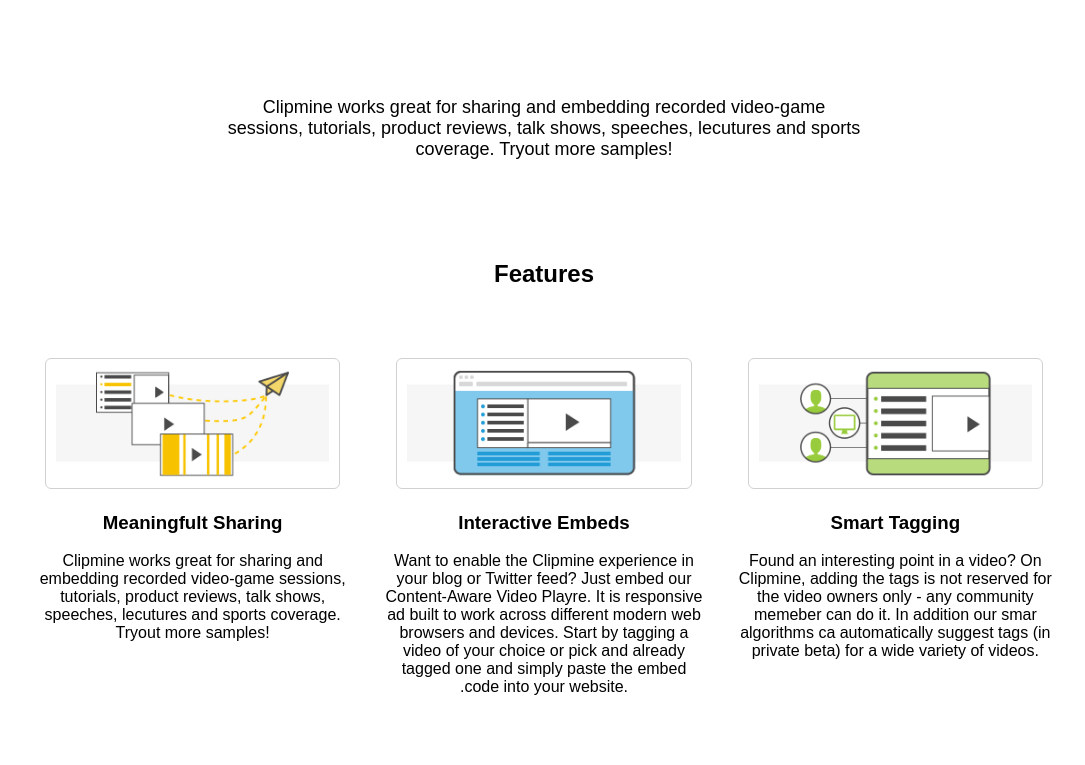
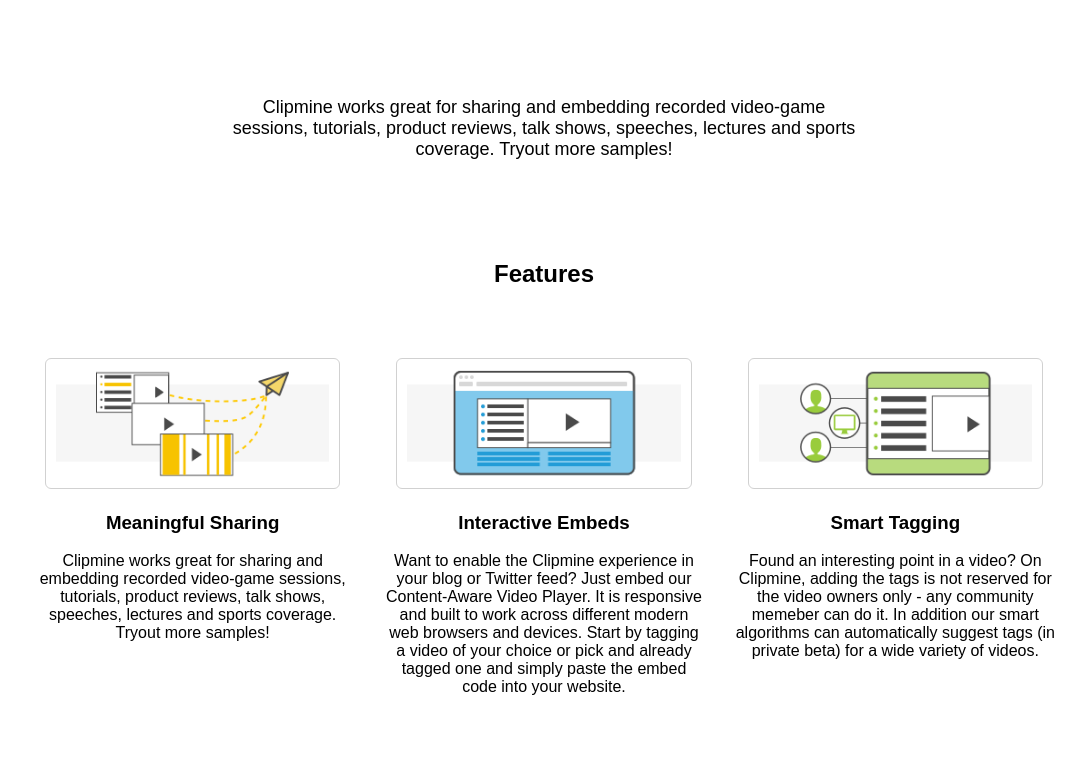
Before and after one commit to hamad1safdar/clipmine-assignment-day3, a website: page index.html in a window 1280 px wide. Shown: the part 1135-1900 px from the top of the page, without its empty margins (96-1181 px from the left). Drawn offline with Linux system fonts and the light colour scheme.

Commit message:
typos-removed

```diff
--- a/index.html
+++ b/index.html
@@ -37,7 +37,7 @@
         <div class="banner-text-container">
           <h3 class="banner-title">A Better Video Experience for Web</h3>
           <p class="banner-subtitle">
-            Clipmine enaables bloggers, creators and enthsiasts to tag content
+            Clipmine enables bloggers, creators and enthusiasts to tag content
             inside online videos and create a more engaging video experience
           </p>
           <button class="banner-btn">Sign Up</button>
@@ -119,7 +119,7 @@
         </div>
         <p class="video-subtitle">
           Clipmine works great for sharing and embedding recorded video-game
-          sessions, tutorials, product reviews, talk shows, speeches, lecutures
+          sessions, tutorials, product reviews, talk shows, speeches, lectures
           and sports coverage. Tryout more samples!
         </p>
       </section>
@@ -132,11 +132,11 @@
               src="/public/images/features/index-sharing_300x120.png"
               alt=""
             />
-            <h3>Meaningfult Sharing</h3>
+            <h3>Meaningful Sharing</h3>
             <p>
               Clipmine works great for sharing and embedding recorded video-game
               sessions, tutorials, product reviews, talk shows, speeches,
-              lecutures and sports coverage. Tryout more samples!
+              lectures and sports coverage. Tryout more samples!
             </p>
           </div>
           <div class="feature-component">
@@ -148,10 +148,10 @@
             <h3>Interactive Embeds</h3>
             <p>
               Want to enable the Clipmine experience in your blog or Twitter
-              feed? Just embed our Content-Aware Video Playre. It is responsive
-              ad built to work across different modern web browsers and devices.
+              feed? Just embed our Content-Aware Video Player. It is responsive
+              and built to work across different modern web browsers and devices.
               Start by tagging a video of your choice or pick and already tagged
-              one and simply paste the embed .code into your website.
+              one and simply paste the embed code into your website.
             </p>
           </div>
           <div class="feature-component">
@@ -164,7 +164,7 @@
             <p>
               Found an interesting point in a video? On Clipmine, adding the
               tags is not reserved for the video owners only - any community
-              memeber can do it. In addition our smar algorithms ca
+              memeber can do it. In addition our smart algorithms can
               automatically suggest tags (in private beta) for a wide variety of
               videos.
             </p>
--- a/styles.css
+++ b/styles.css
@@ -381,6 +381,7 @@
 footer .links-internal {
   background-color: #393939;
   text-align: center;
+  padding: 8px;
 }
 
 .links-internal a {
```
